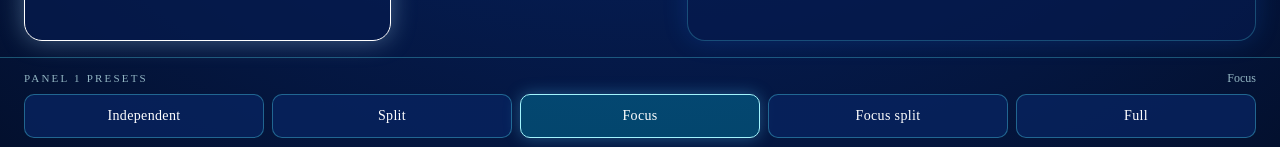
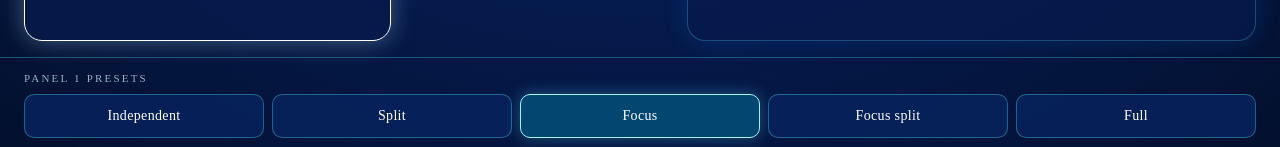
Before and after one commit to r-gismondi/ROC-Panels, a Next.js app in the folder web/: page / in a window 1280 px wide. Shown: the part 650-797 px from the top of the page. Built offline with nearby package versions, Linux system fonts and the light colour scheme.

Commit message:
Drop the selected preset name beside the layout buttons.
The highlighted button is the only selected-mode indicator.

Co-authored-by: rodrigo.gismondi <rodrigo.gismondi@mtllc.us>

```diff
--- a/web/components/wall-console.tsx
+++ b/web/components/wall-console.tsx
@@ -132,7 +132,6 @@ export function WallConsole() {
     : Math.round(brightnessValues.reduce((sum, value) => sum + value, 0) / brightnessValues.length)
   const computer2Preset = PRESETS[2].find((item) => item.id === preset[2]) ?? PRESETS[2][0]
   const activeComputer3Preset = COMPUTER_3_PRESETS.find((item) => item.id === computer3Preset) ?? COMPUTER_3_PRESETS[0]
-  const activePreset = computer3Scope ? activeComputer3Preset : PRESETS[panel].find((item) => item.id === preset[panel]) ?? PRESETS[panel][0]
   const current = SCREENS.find((screen) => screen.id === selection.screen)
   const scopeLabel =
     selection.screen === "all"
@@ -293,7 +292,6 @@ export function WallConsole() {
         {panel === 1 ? (
           <PresetRow
             label="PANEL 1 PRESETS"
-            value={activePreset.name}
             presets={PRESETS[1]}
             activeId={preset[1]}
             onSelect={(id) => setPreset((currentPreset) => ({ ...currentPreset, 1: id }))}
@@ -301,7 +299,6 @@ export function WallConsole() {
         ) : computer3Scope ? (
           <PresetRow
             label="COMPUTER 3 PRESETS"
-            value={activeComputer3Preset.name}
             presets={COMPUTER_3_PRESETS}
             activeId={computer3Preset}
             onSelect={setComputer3Preset}
@@ -309,7 +306,6 @@ export function WallConsole() {
         ) : (
           <PresetRow
             label="COMPUTER 2 PRESETS"
-            value={computer2Preset.name}
             presets={PRESETS[2]}
             activeId={preset[2]}
             onSelect={(id) => setPreset((currentPreset) => ({ ...currentPreset, 2: id }))}
@@ -485,22 +481,19 @@ function ScreenButton({
 
 function PresetRow({
   label,
-  value,
   presets,
   activeId,
   onSelect,
 }: {
   label: string
-  value: string
   presets: Preset[]
   activeId: string
   onSelect: (id: string) => void
 }) {
   return (
     <div>
-      <div className="mb-2 flex items-center justify-between gap-3">
+      <div className="mb-2">
         <p className="text-[11px] tracking-[0.2em] text-cyan-100/70">{label}</p>
-        <p className="text-xs text-cyan-100/70">{value}</p>
       </div>
       <div className={`grid grid-cols-2 gap-2 ${presets.length > 2 ? "sm:grid-cols-5" : "sm:grid-cols-2 sm:max-w-md"}`}>
         {presets.map((item) => (
```
